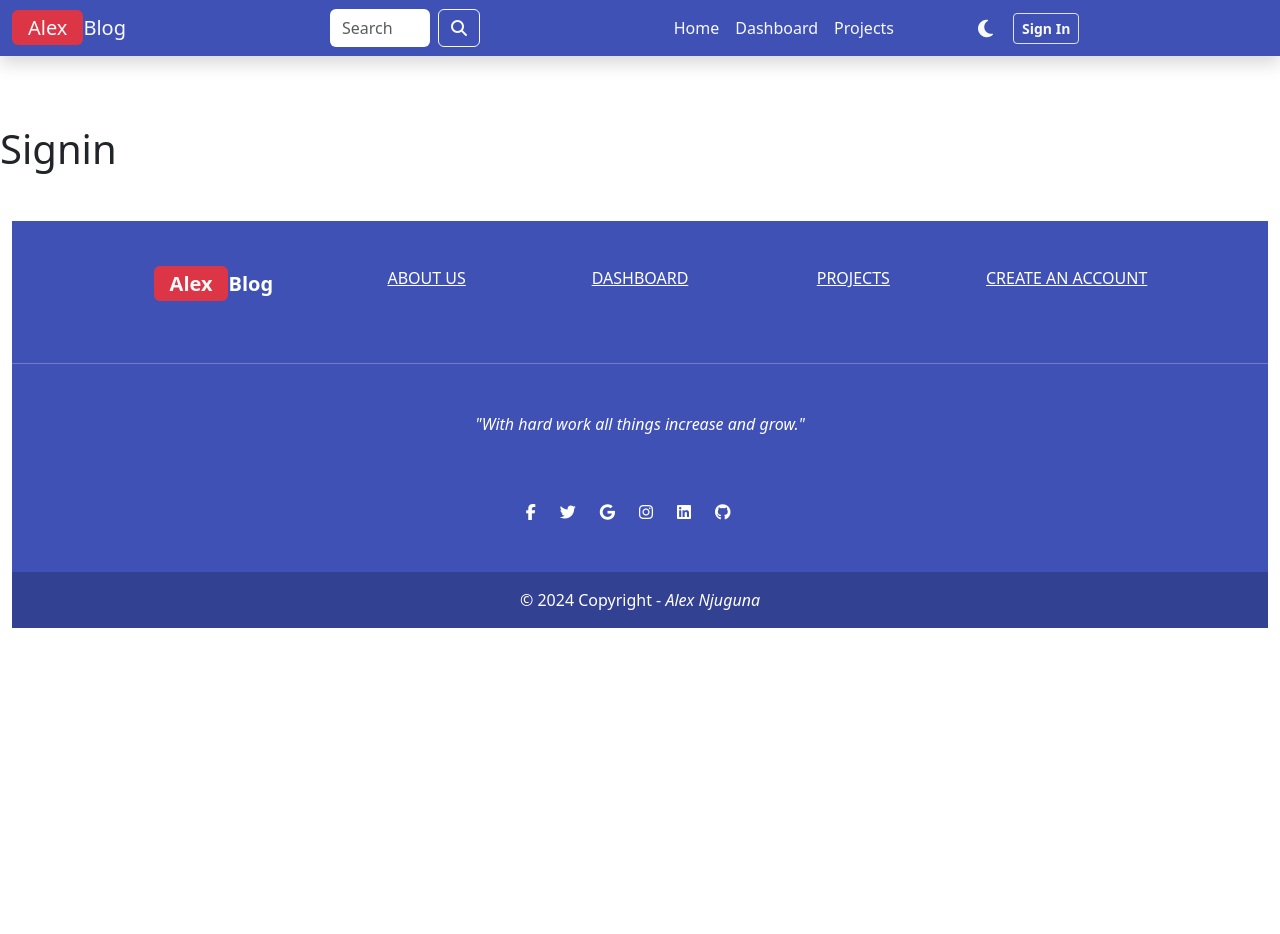
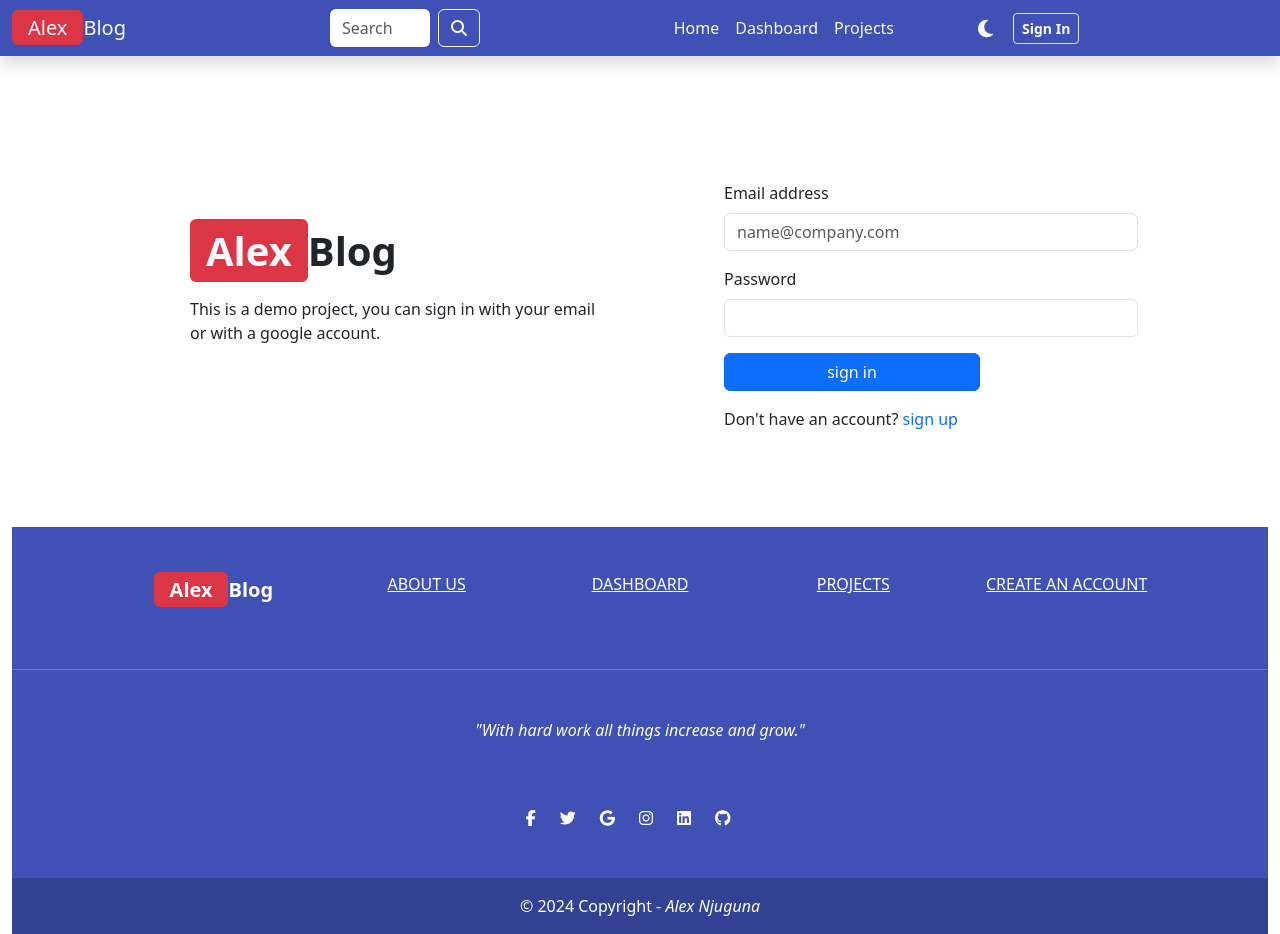
Before and after one commit to alex-njuguna/MERN-blog, a React (Vite) app in the folder client/: page /sign-in in a window 1280 px wide. Before the commit the page ends 800 px from the top, so only its background shows below. Built offline with nearby package versions, Linux system fonts and the light colour scheme.

Commit message:
complete sign in page functionality

```diff
--- a/client/src/pages/Signin.jsx
+++ b/client/src/pages/Signin.jsx
@@ -1,3 +1,123 @@
+import { Link, useNavigate } from "react-router-dom";
+import { useState } from "react";
+
 export default function SignIn() {
-  return <h1>Signin</h1>;
+  const [formData, setFormData] = useState({});
+  const [errorMessage, setErrorMessage] = useState(null);
+  const [loading, setLoading] = useState(false);
+
+  const navigate = useNavigate();
+
+  const handleChange = (e) => {
+    setFormData({ ...formData, [e.target.id]: e.target.value.trim() });
+  };
+
+  const handleSubmit = async (e) => {
+    e.preventDefault();
+    if (!formData.email || !formData.password) {
+      return setErrorMessage("Please fill out all fields.");
+    }
+
+    try {
+      setErrorMessage(null);
+      setLoading(true);
+      const res = await fetch("/api/auth/signin", {
+        method: "POST",
+        headers: { "Content-Type": "application/json" },
+        body: JSON.stringify(formData),
+      });
+
+      const data = await res.json();
+      if (data.success === false) {
+        return setErrorMessage(data.message);
+      }
+      setLoading(false);
+      if (res.ok) {
+        navigate("/");
+      }
+    } catch (error) {
+      setErrorMessage(error.message);
+      setLoading(false);
+    }
+  };
+
+  return (
+    <div className="container-md d-flex flex-column align-items-center justify-content-start  p-5">
+      <div className="row">
+        {/* logo half */}
+        <div className="col-md-6">
+          <div className="container-fluid  mx-4 p-5">
+            <Link className="navbar-brand fw-bold fs-1" to="/">
+              <span className="bg-danger px-3 py-1 rounded text-light">
+                Alex
+              </span>
+              Blog
+            </Link>
+            <p className="mt-3 fs-6 fw-medium">
+              This is a demo project, you can sign in with your email or with a
+              google account.
+            </p>
+          </div>
+        </div>
+
+        {/* signup inputs half */}
+        <div className="col-md-6">
+          <div className="container-fluid mx-4 px-5 pt-2">
+            <form onSubmit={handleSubmit}>
+              <div className="mb-3">
+                <label htmlFor="email" className="form-label">
+                  Email address
+                </label>
+                <input
+                  type="email"
+                  className="form-control"
+                  id="email"
+                  placeholder="name@company.com"
+                  // required
+                  onChange={handleChange}
+                />
+              </div>
+              <div className="mb-3">
+                <label htmlFor="password" className="form-label">
+                  Password
+                </label>
+                <input
+                  type="password"
+                  className="form-control"
+                  id="password"
+                  onChange={handleChange}
+                />
+              </div>
+
+              <button
+                type="submit"
+                className="btn btn-primary"
+                disabled={loading}
+                style={{ width: "16rem" }}
+              >
+                {loading ? (
+                  <div
+                    className="spinner-border text-light"
+                    role="status"
+                    aria-live="polite"
+                  ></div>
+                ) : (
+                  "sign in"
+                )}
+              </button>
+            </form>
+            <div className="mt-3">
+              <span>Don't have an account? </span>
+              <Link className="text-decoration-none" to="/sign-up/">
+                sign up
+              </Link>
+            </div>
+            {errorMessage && (
+              <h6 className="alert alert-danger mt-3">{errorMessage}</h6>
+            )}
+          </div>
+        </div>
+      </div>
+    </div>
+  );
 }
--- a/client/src/pages/Signup.jsx
+++ b/client/src/pages/Signup.jsx
@@ -54,7 +54,7 @@ export default function SignUp() {
               Blog
             </Link>
             <p className="mt-3 fs-6 fw-medium">
-              This is a demo project, you can sign in with your email or with a
+              This is a demo project, you can sign up with your email or with a
               google account.
             </p>
           </div>
```
